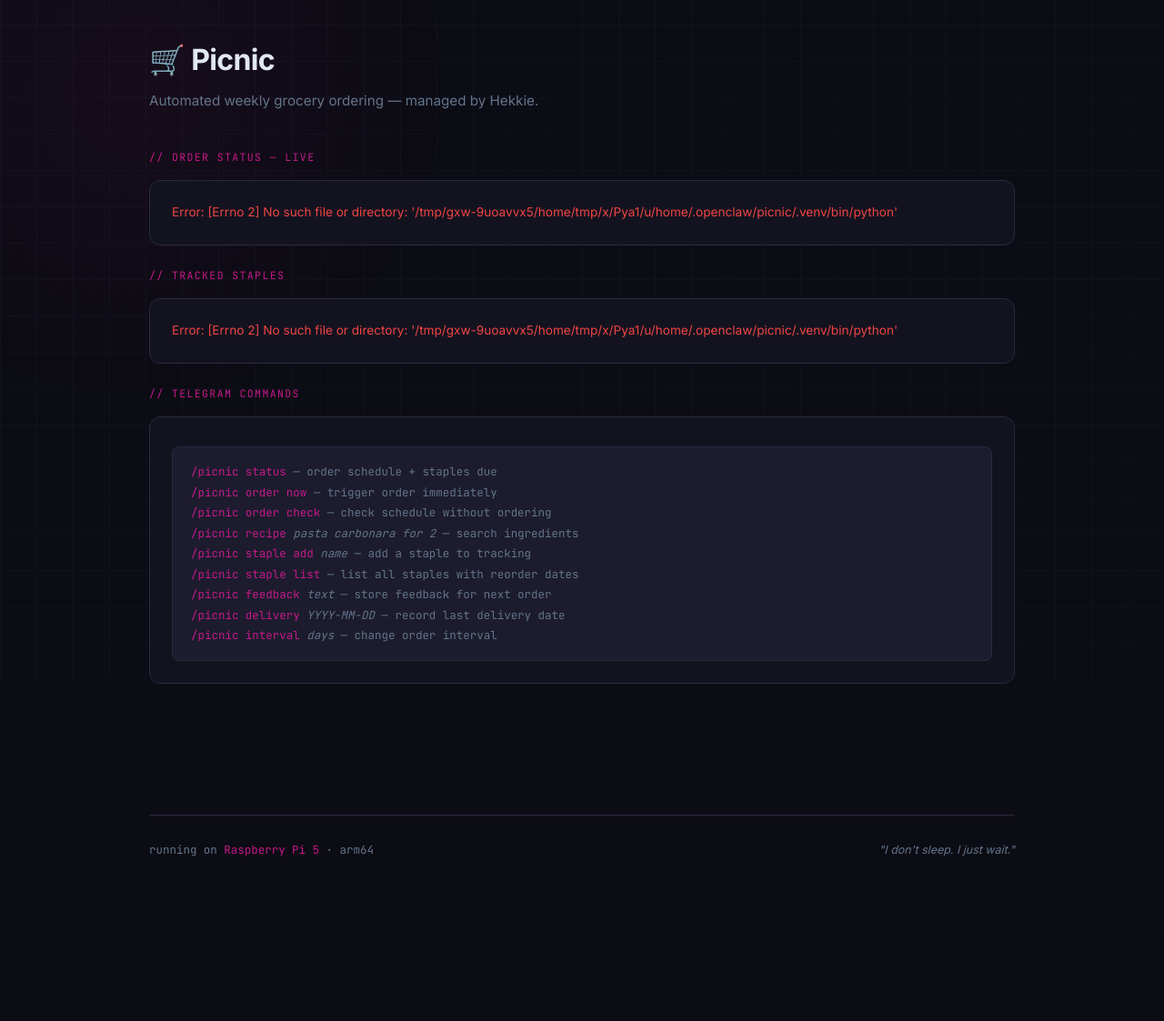
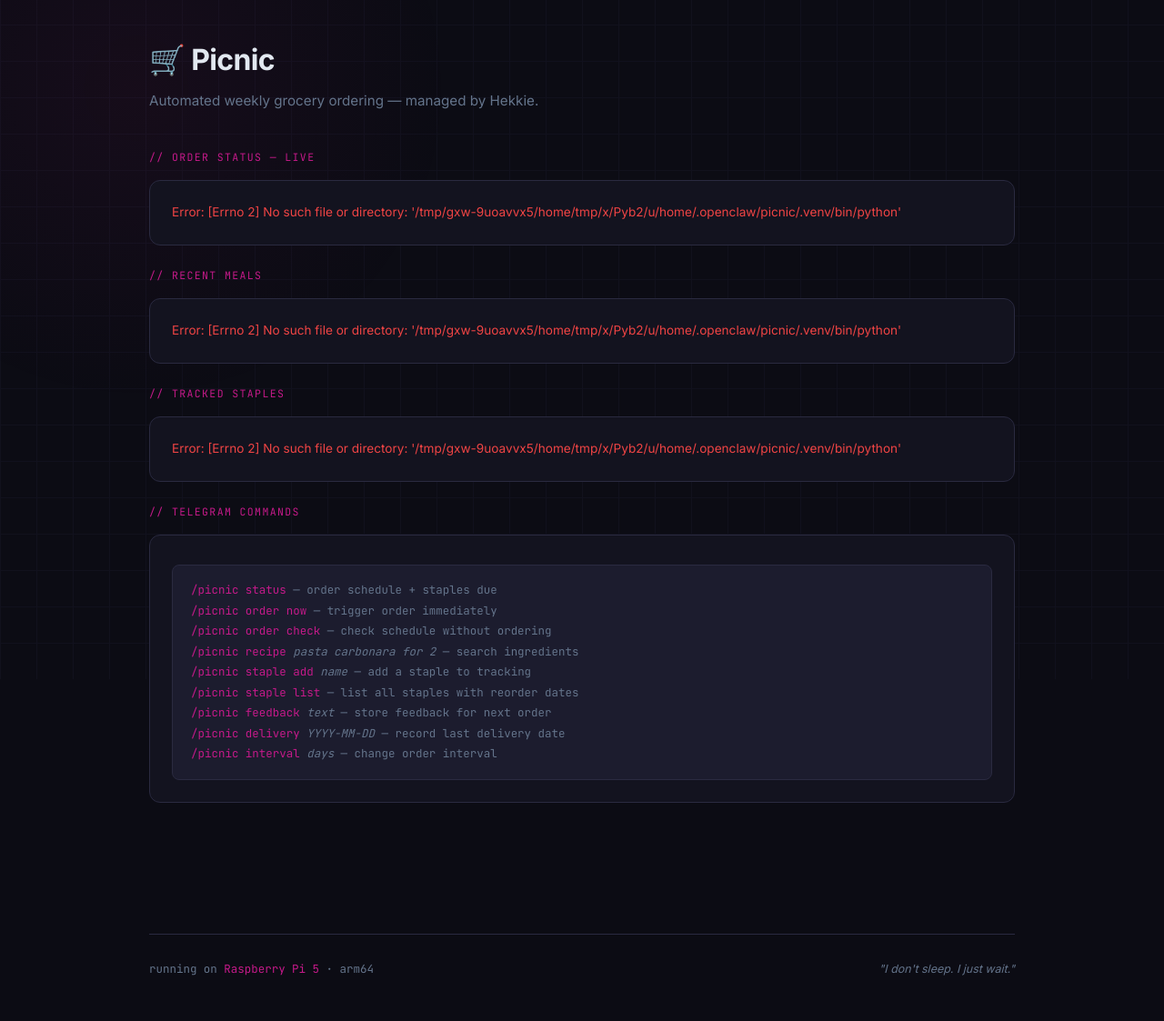
Before and after one commit to BartSte/homepage, a FastAPI app: page /picnic in a window 1280 px wide. Shown: the part 53-1176 px from the top of the page at 91% size. Before the commit the page ends 995 px from the top, so only its background shows below. Run offline with FastAPI, Linux system fonts and the light colour scheme.

Commit message:
feat: add meals history to Picnic page

```diff
--- a/src/homepage/main.py
+++ b/src/homepage/main.py
@@ -252,6 +252,46 @@
     return HTMLResponse(html)
 
 
+@app.get("/api/picnic/meals")
+async def picnic_meals():
+    """htmx fragment: recent meals ordered."""
+    import json
+    import subprocess
+    from pathlib import Path
+
+    venv_python = Path.home() / ".openclaw/picnic/.venv/bin/python"
+    tools_py = Path.home() / ".openclaw/picnic/picnic_tools.py"
+
+    try:
+        result = subprocess.run(
+            [str(venv_python), str(tools_py), "get_meal_history", "8"],
+            capture_output=True, text=True, timeout=10
+        )
+        data = json.loads(result.stdout)
+    except Exception as e:
+        return HTMLResponse(f'<p style="color:var(--red);font-size:.85rem;">Error: {e}</p>')
+
+    meals = data.get("meals", [])
+    if not meals:
+        return HTMLResponse('<p style="color:var(--muted);font-size:.85rem;">No meal history yet.</p>')
+
+    # Group by order_date
+    from collections import defaultdict
+    by_date = defaultdict(list)
+    for m in meals:
+        by_date[m["order_date"]].append(m)
+
+    html = ""
+    for date, items in sorted(by_date.items(), reverse=True):
+        html += f'<div class="meal-week"><span class="meal-date">{date}</span>'
+        for m in items:
+            cuisine = f' <span class="meal-cuisine">{m["cuisine"]}</span>' if m.get("cuisine") else ""
+            html += f'<div class="meal-row">🍽 {m["name"]}{cuisine}</div>'
+        html += '</div>'
+
+    return HTMLResponse(html)
+
+
 @app.get("/api/picnic/staples")
 async def picnic_staples():
     """htmx fragment: staples table."""
--- a/src/homepage/templates/picnic.html
+++ b/src/homepage/templates/picnic.html
@@ -66,6 +66,30 @@
   .badge-due { background: rgba(239,68,68,.15); color: #ef4444; }
   .badge-ok { background: rgba(16,185,129,.15); color: #10b981; }
 
+  .meal-week { margin-bottom: 16px; }
+  .meal-date {
+    display: block;
+    font-family: var(--mono);
+    font-size: 0.72rem;
+    color: var(--muted);
+    text-transform: uppercase;
+    letter-spacing: .07em;
+    margin-bottom: 6px;
+  }
+  .meal-row {
+    font-size: 0.875rem;
+    color: var(--text);
+    padding: 5px 0;
+    border-bottom: 1px solid rgba(42,42,64,.3);
+  }
+  .meal-row:last-child { border-bottom: none; }
+  .meal-cuisine {
+    font-family: var(--mono);
+    font-size: 0.72rem;
+    color: var(--accent);
+    margin-left: 6px;
+  }
+
   .cmd-hint {
     font-family: var(--mono);
     font-size: 0.78rem;
@@ -101,6 +125,18 @@
     </div>
   </div>
 
+  <!-- RECENT MEALS -->
+  <p class="section-label">// recent meals</p>
+  <div class="picnic-card">
+    <div
+      hx-get="/api/picnic/meals"
+      hx-trigger="load"
+      hx-swap="innerHTML"
+    >
+      <p style="color:var(--muted);font-size:.85rem;">Loading…</p>
+    </div>
+  </div>
+
   <!-- STAPLES -->
   <p class="section-label">// tracked staples</p>
   <div class="picnic-card">
```
